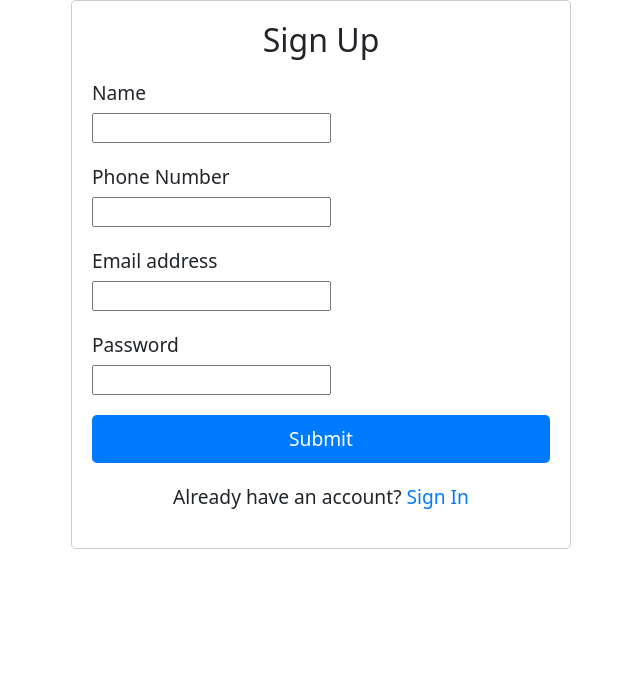
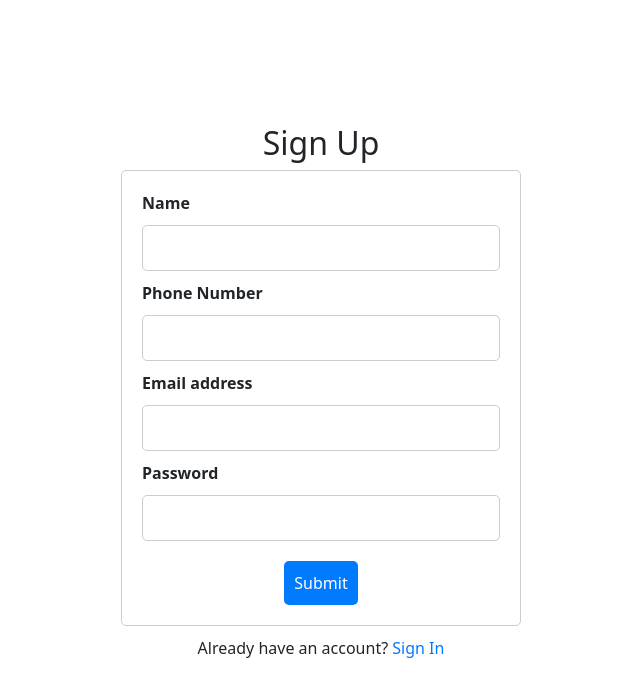
Before and after one commit to vikash18o19/MEAN-Client, an Angular app: page /signup in a window 1280 px wide. Shown: the top 696 px of the page, without its empty margins (319-959 px from the left). Built offline with nearby package versions, Linux system fonts and the light colour scheme.

Commit message:
all functionalities running

```diff
--- a/src/app/create-task/create-task.component.css
+++ b/src/app/create-task/create-task.component.css
@@ -1,10 +1,15 @@
-/* FILEPATH: /Users/Vikash/Desktop/Cashvisory Assignment/Client/src/app/create-task/create-task.component.css */
-
 form {
     display: flex;
     flex-direction: column;
     align-items: center;
-    margin-top: 20px;
+    justify-content: center; /* add this line to center the form vertically */
+    margin-top: 5rem;
+    margin-left: 4rem;
+    margin-right: 4rem;
+    background-color: #f2f2f2; /* add a background color to make it beautiful */
+    padding: 20px; /* add some padding to the form */
+    border-radius: 10px; /* add some border radius to the form */
+    /* box-shadow: 0px 0px 10px rgba(0, 0, 0, 0.1); add a box shadow to the form */
 }
 
 label {
--- a/src/app/edit-task/edit-task.component.ts
+++ b/src/app/edit-task/edit-task.component.ts
@@ -24,6 +24,7 @@ export class EditTaskComponent {
 
   onSubmit(event: Event) {
     event.preventDefault();
+    console.log(this.id, this.title, this.description, this.completed);
     this.taskService
       .updateTask(this.id, this.title, this.description, this.completed)
       .subscribe((response: any) => {
--- a/src/app/home/home.component.css
+++ b/src/app/home/home.component.css
@@ -0,0 +1,50 @@
+/* Style for navbar */
+.navbar {
+    background-color: #f8f9fa;
+    border-bottom: 1px solid #dee2e6;
+}
+
+.navbar-brand {
+    font-size: 1.5rem;
+    font-weight: bold;
+    padding-left: 2rem;
+}
+
+.navbar-toggler {
+    border: none;
+}
+
+/* Style for logout button */
+.nav-item button {
+    margin-right: 10px;
+}
+
+/* Style for create task button */
+.fixed-bottom {
+    position: fixed;
+    bottom: 20px;
+    right: 20px;
+}
+
+.btn-primary {
+    background-color: lightcoral;
+    width: 20rem;
+    margin: 0 auto; /* Centers the button horizontally */
+    display: block; /* Makes the button a block element */
+}
+
+.btn-primary:hover {
+    background-color: lightpink;
+    color: black;
+}
+
+
+.create-task-container{
+    width: 100vw;
+}
+
+.space-block{
+
+    height: 15vh;
+    width: 20vw;
+}
--- a/src/app/home/home.component.html
+++ b/src/app/home/home.component.html
@@ -1,31 +1,18 @@
-<!-- FILEPATH: /Users/Vikash/Desktop/Cashvisory Assignment/Client/src/app/home/home.component.html -->
-
 <nav class="navbar navbar-expand-lg navbar-light bg-light">
   <a class="navbar-brand" href="#">Tasks</a>
-  <button
-    class="navbar-toggler"
-    type="button"
-    data-toggle="collapse"
-    data-target="#navbarNav"
-    aria-controls="navbarNav"
-    aria-expanded="false"
-    aria-label="Toggle navigation"
-  >
-    <span class="navbar-toggler-icon"></span>
-  </button>
-  <div class="collapse navbar-collapse justify-content-end" id="navbarNav">
   <ul class="navbar-nav">
     <li class="nav-item">
       <button class="btn btn-danger" (click)="logout()">Logout</button>
     </li>
   </ul>
-  </div>
 </nav>
-
 <app-tasks></app-tasks>
+<div class="space-block"></div>
+<div class="create-task-container justify-content-center">
   <button
-  class="btn btn-primary fixed-bottom fixed-right mb-3 mr-3"
+    class="btn btn-primary mb-3 mr-3 fixed-bottom mx-auto d-block"
     (click)="createTask()"
   >
     Create Task
   </button>
+</div>
--- a/src/app/signup/signup.component.css
+++ b/src/app/signup/signup.component.css
@@ -1,59 +1,69 @@
 .signin-container {
-    max-width: 500px;
-    margin: 0 auto;
-    padding: 20px;
-    border: 1px solid #ccc;
-    border-radius: 5px;
-    background-color: #fff;
+    display: flex;
+    flex-direction: column;
+    align-items: center;
+    justify-content: center;
+    height: 100vh;
 }
 
-.signin-container h2 {
-    text-align: center;
-    font-size: 2rem;
-    margin-bottom: 20px;
-}
-
-.form-group {
-    margin-bottom: 20px;
-}
-
-.form-group label {
-    display: block;
-    font-size: 1.2rem;
-    margin-bottom: 5px;
-}
-
-.form-control {
-    display: block;
+form {
+    display: flex;
+    flex-direction: column;
+    align-items: center;
+    justify-content: center;
     width: 100%;
-    padding: 10px;
-    font-size: 1.2rem;
+    max-width: 400px;
+    padding: 20px;
     border: 1px solid #ccc;
     border-radius: 5px;
 }
 
-.btn-primary {
-    display: block;
+.form-group {
+    display: flex;
+    flex-direction: column;
     width: 100%;
+    margin-bottom: 10px;
+}
+
+label {
+    font-weight: bold;
+    margin-bottom: 5px;
+}
+
+input {
     padding: 10px;
-    font-size: 1.2rem;
+    border: 1px solid #ccc;
+    border-radius: 5px;
+    width: 100%;
+    font-size: 16px;
+    margin-top: 5px;
+}
+
+button {
+    padding: 10px;
     border: none;
     border-radius: 5px;
     background-color: #007bff;
     color: #fff;
+    font-size: 16px;
     cursor: pointer;
+    margin-top: 10px;
+}
+
+button:hover {
+    background-color: #0069d9;
 }
 
 .signup-option {
-    margin-top: 20px;
+    margin-top: 10px;
     text-align: center;
-}
-
-.signup-option p {
-    font-size: 1.2rem;
 }
 
 .signup-option a {
     color: #007bff;
     text-decoration: none;
 }
+
+.signup-option a:hover {
+    text-decoration: underline;
+}
--- a/src/app/tasks/tasks.component.css
+++ b/src/app/tasks/tasks.component.css
@@ -1,11 +1,13 @@
 /* Style the task container */
 .task-container {
     display: flex;
-    flex-direction: column;
+    flex-direction: row;
     align-items: center;
+    justify-content: space-between;
     margin: 1rem;
     padding: 1rem;
-    border: 1px solid #ccc;
+    background-color: blanchedalmond;
+    /* border: 1px solid #ccc; */
     border-radius: 5px;
 }
 
@@ -55,7 +57,7 @@
 }
 
 .task-toggler input[type="checkbox"]:checked + .slider {
-    background-color: #2196f3;
+    background-color: lightcoral;
 }
 
 .task-toggler input[type="checkbox"]:checked + .slider:before {
@@ -73,15 +75,15 @@
     padding: 0.5rem 1rem;
     border: none;
     border-radius: 5px;
-    background-color: #2196f3;
-    color: white;
+    background-color: #ccc;
+    color: black;
     font-size: 1rem;
     cursor: pointer;
     transition: background-color 0.3s;
 }
 
 .task-buttons button:hover {
-    background-color: #0d8bf2;
+    background-color: lightcoral;
 }
 
 .task-buttons button:active {
@@ -90,11 +92,6 @@
 
 /* Media query for responsive design */
 @media screen and (min-width: 768px) {
-    .task-container {
-        flex-direction: row;
-        justify-content: space-between;
-        align-items: center;
-    }
 
     .task-description {
         margin-right: 1rem;
--- a/src/app/tasks/tasks.component.html
+++ b/src/app/tasks/tasks.component.html
@@ -20,7 +20,7 @@
 
   <!-- Create a button for deleting the task -->
   <div class="task-buttons">
-    <button (click)="onDelete(task._id)">Delete</button>
+    <button class="delete" (click)="onDelete(task._id)">Delete</button>
 
     <!-- Create a button for editing the task -->
     <button (click)="onEdit(task._id, task.completed)">Edit</button>
```
Lines whose indentation alone changed are shown as unchanged.
